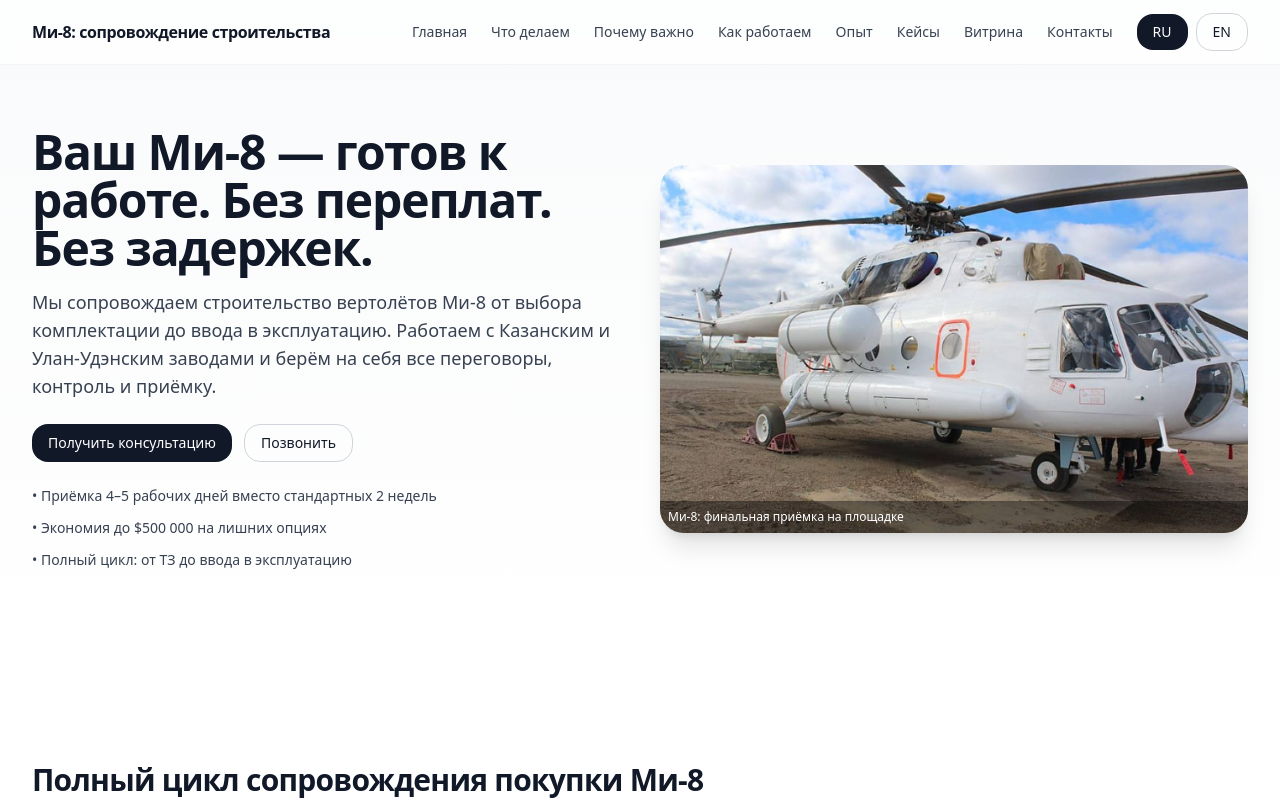
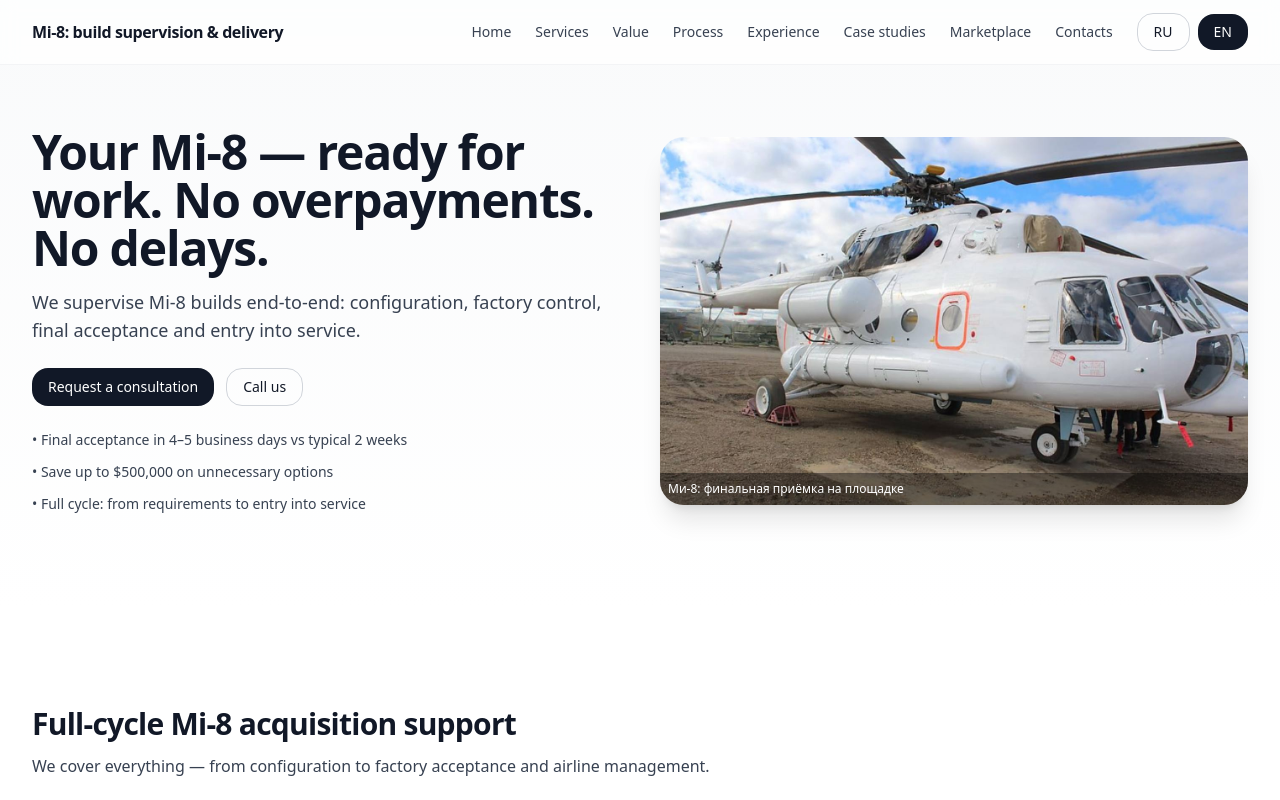
Before and after one commit to pro100rno-maker/russianhelis, a Next.js app: page / in a window 1280 px wide. Shown: the top 800 px of the page. Built offline with nearby package versions, Linux system fonts and the light colour scheme; no server answers.

Commit message:
fix: normalize locale and prevent type mismatch in setState

```diff
--- a/app/page.tsx
+++ b/app/page.tsx
@@ -5,6 +5,14 @@ import { motion } from "framer-motion";
 /** ====== Типы и Strapi-клиент ====== */
 type Locale = "ru" | "en";
 type Currency = "USD" | "RUB";
+
+/** Нормализация локали: любой ввод -> 'ru' | 'en' */
+function toLocale(x: unknown, fallback: Locale = "en"): Locale {
+  const v = String(x ?? "").trim().toLowerCase();
+  if (v.startsWith("ru")) return "ru";
+  if (v.startsWith("en")) return "en";
+  return fallback;
+}
 
 function formatPrice(
   amount: number | undefined,
@@ -165,6 +173,20 @@ const DICT = {
 
 export default function Page() {
   const [lang, setLang] = useState<Locale>("ru");
+
+  /** Нормализуем стартовую локаль из URL (?lang=ru|en) или navigator.language */
+  useEffect(() => {
+    try {
+      const sp = typeof window !== "undefined" ? new URLSearchParams(window.location.search) : null;
+      const fromUrl = sp?.get("lang");
+      const fromNav = typeof navigator !== "undefined" ? navigator.language : "en";
+      const initial = toLocale(fromUrl ?? fromNav, "ru");
+      setLang(initial);
+    } catch {
+      /* no-op */
+    }
+  }, []);
+
   const t = DICT[lang];
   return (
     <div className="min-h-screen bg-white text-gray-900">
@@ -327,20 +349,17 @@ function Marketplace({ t, lang }: { t: any; lang: Locale }) {
   const [usedLocale, setUsedLocale] = useState<Locale>(lang);
   const [loading, setLoading] = useState<boolean>(true);
 
-  // type-guard на всякий случай
-  const isLocale = (v: any): v is Locale => v === "ru" || v === "en";
-
   useEffect(() => {
     let cancelled = false;
     (async () => {
       try {
         setLoading(true);
-        // важное переименование, чтобы не путать с локальным стейтом usedLocale
-        const { data, usedLocale: _usedLocale } = await fetchWithFallback(lang);
+        // получаем данные и внутренне определённую локаль из бэкапа
+        const { data, usedLocale: usedFromData } = await fetchWithFallback(lang);
         if (!cancelled) {
           setItems(data);
-          // строго приводим к типу Locale (через гард)
-          setUsedLocale(isLocale(_usedLocale) ? _usedLocale : lang);
+          // НОРМАЛИЗАЦИЯ: какой бы тип ни пришёл снаружи — приводим к 'ru' | 'en'
+          setUsedLocale(toLocale(usedFromData, lang));
         }
       } catch (e) {
         console.error(e);
@@ -442,9 +461,6 @@ function Marketplace({ t, lang }: { t: any; lang: Locale }) {
   );
 }
 
-
-
-
 function Contact({ t }: any) {
   const [name, setName] = useState(""); const [phone, setPhone] = useState(""); const [message, setMessage] = useState("");
   const mailtoHref = useMemo(()=>{
```
